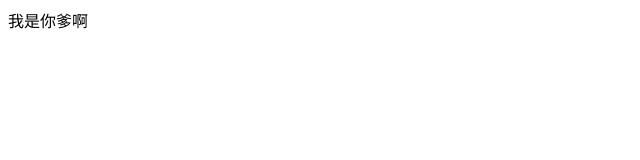
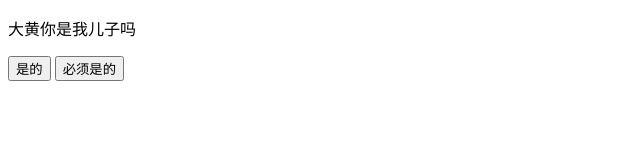
Before and after one commit to zhumengzhen8888/zhumengzhen8888.github.io, a plain HTML site: page index.html in a window 1280 px wide. Shown: the whole page, without its empty margins (0-640 px from the left). Drawn offline with Linux system fonts and the light colour scheme.

Commit message:
Update index.html

```diff
--- a/index.html
+++ b/index.html
@@ -6,6 +6,8 @@
     <title>我是王林洋的爸爸</title>
 </head>
 <body>
-    我是你爹啊
+   <p>大黄你是我儿子吗</p>
+    <button>是的</button>
+   <button>必须是的</button>
 </body>
 </html>
```
